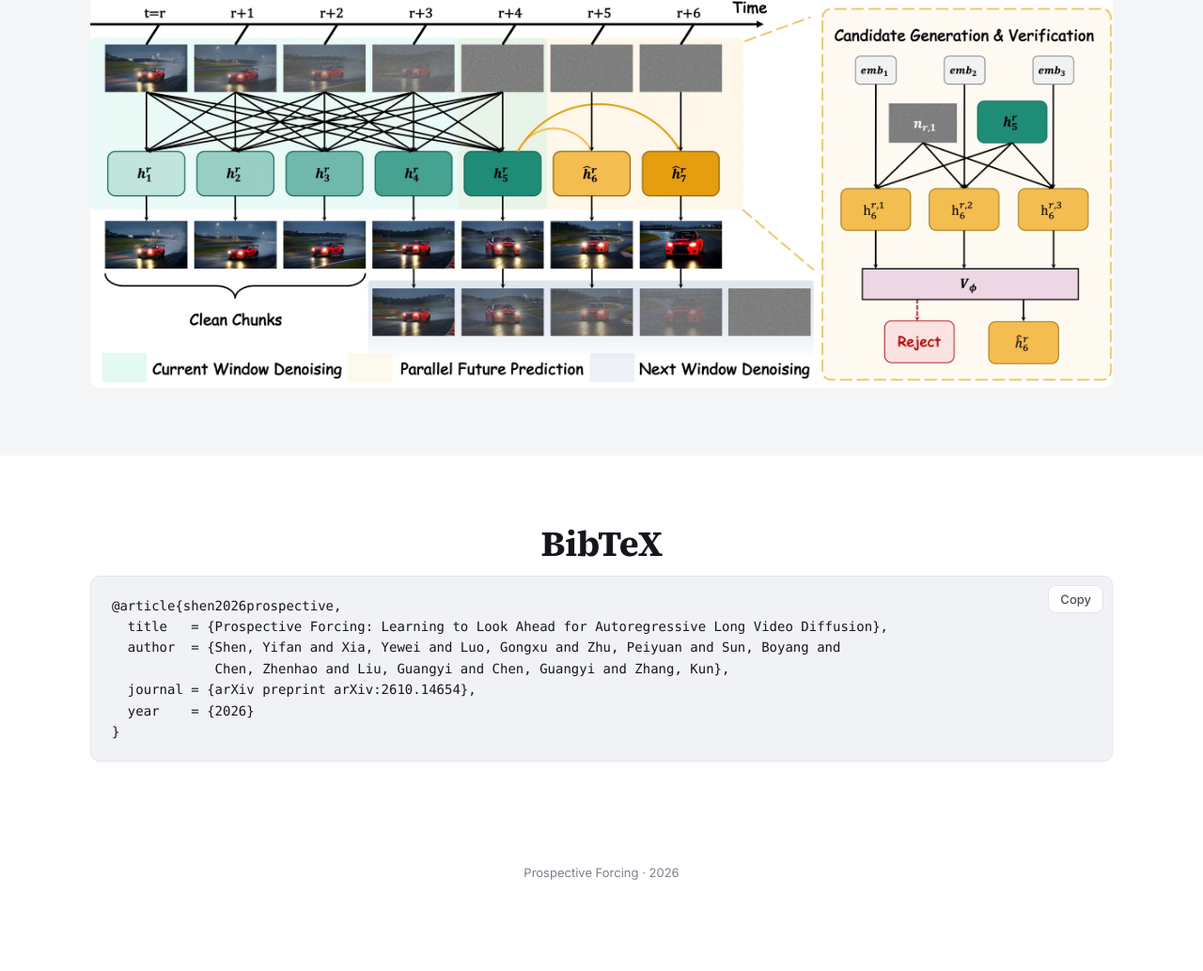
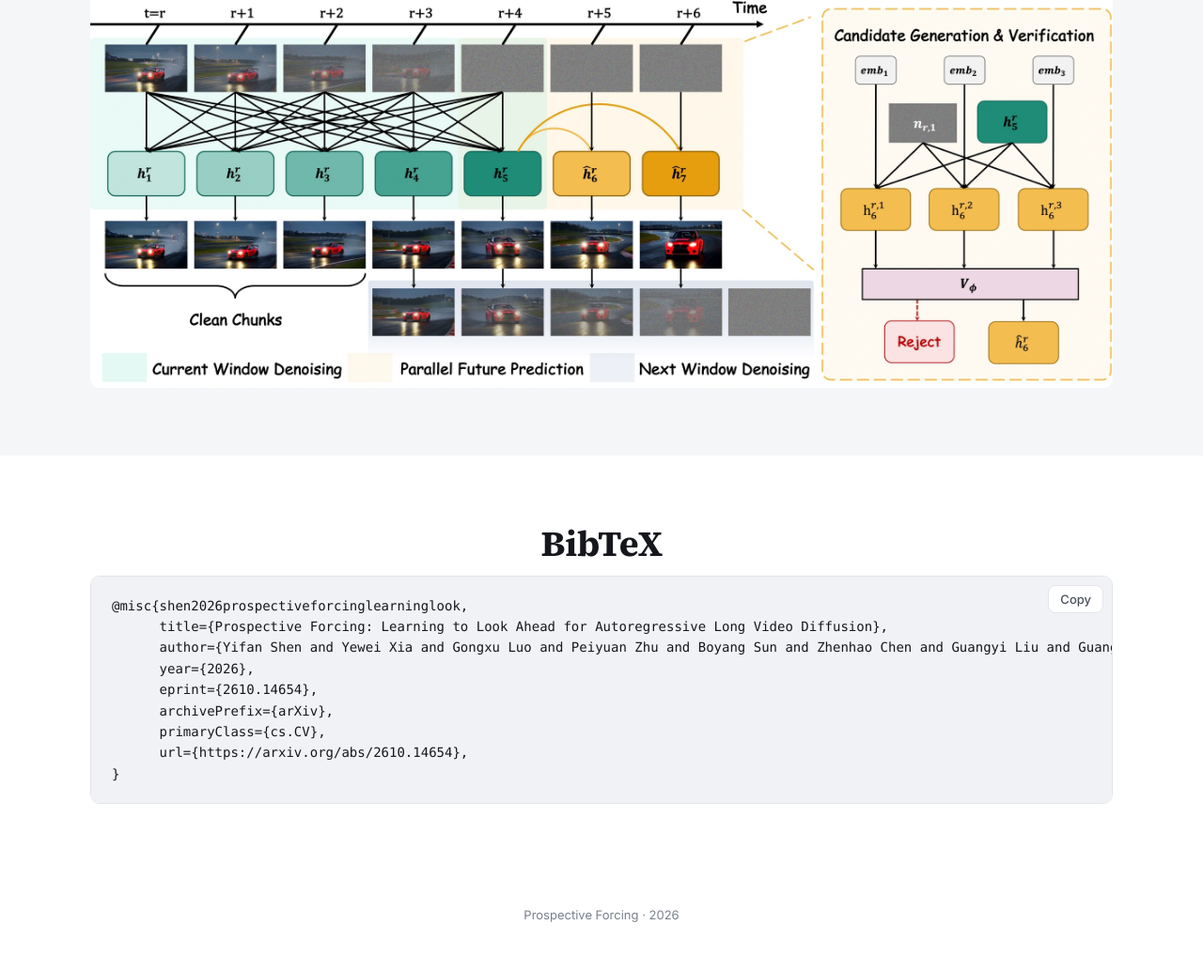
Before and after one commit to sanshuiii/ProspectiveForcing, a plain HTML site: page index.html in a window 1280 px wide. Shown: the part 3191-4225 px from the top of the page at 94% size. Before the commit the page ends 4180 px from the top, so only its background shows below. Drawn offline with Linux system fonts and the light colour scheme.

Commit message:
Use the arXiv BibTeX entry on the project page
Co-Authored-By: Claude Opus 5.5 <noreply@anthropic.com>

```diff
--- a/index.html
+++ b/index.html
@@ -280,12 +280,14 @@
     <h2>BibTeX</h2>
     <div class="bib">
       <button class="copy" type="button" data-copy="#bib-src">Copy</button>
-<pre id="bib-src">@article{shen2026prospective,
-  title   = {Prospective Forcing: Learning to Look Ahead for Autoregressive Long Video Diffusion},
-  author  = {Shen, Yifan and Xia, Yewei and Luo, Gongxu and Zhu, Peiyuan and Sun, Boyang and
-             Chen, Zhenhao and Liu, Guangyi and Chen, Guangyi and Zhang, Kun},
-  journal = {arXiv preprint arXiv:2610.14654},
-  year    = {2026}
+<pre id="bib-src">@misc{shen2026prospectiveforcinglearninglook,
+      title={Prospective Forcing: Learning to Look Ahead for Autoregressive Long Video Diffusion},
+      author={Yifan Shen and Yewei Xia and Gongxu Luo and Peiyuan Zhu and Boyang Sun and Zhenhao Chen and Guangyi Liu and Guangyi Chen and Kun Zhang},
+      year={2026},
+      eprint={2610.14654},
+      archivePrefix={arXiv},
+      primaryClass={cs.CV},
+      url={https://arxiv.org/abs/2610.14654},
 }</pre>
     </div>
   </div>
```
